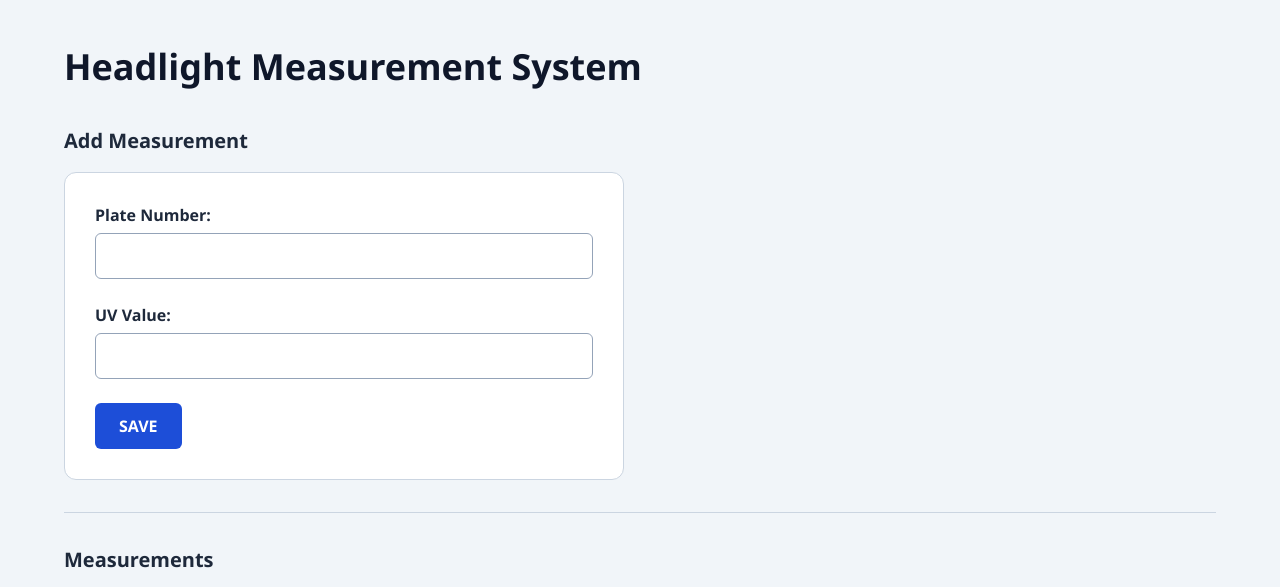
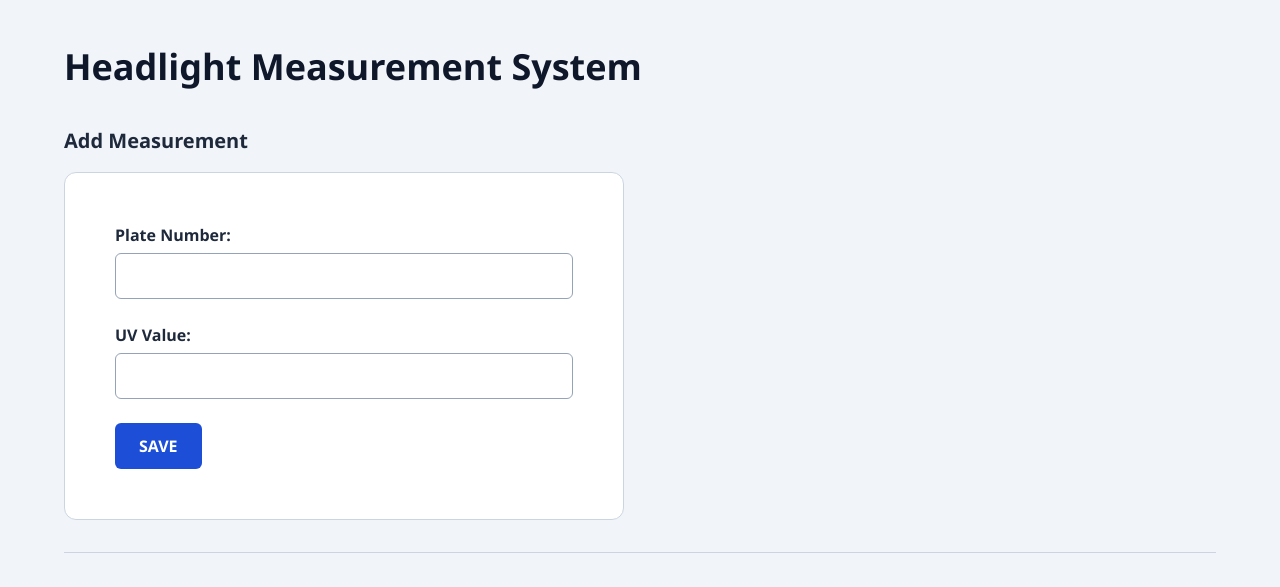
Before and after one commit to ermunn/Headlight-Sensing-system, a Flask app: page / in a window 1280 px wide. Shown: the top 587 px of the page. Run offline with Flask 3, Linux system fonts and the light colour scheme; data that the repository does not hold is empty; some libraries are stand-ins or nearby versions.

Commit message:
formiin bairshil iig soiliv

```diff
--- a/static/style.css
+++ b/static/style.css
@@ -28,7 +28,7 @@ h2 {
 
 form {
 	max-width: 560px;
-	padding: 30px;
+	padding: 50px;
 	background: #fff;
 	border: 1px solid #cbd5e1;
 	border-radius: 12px;
```
